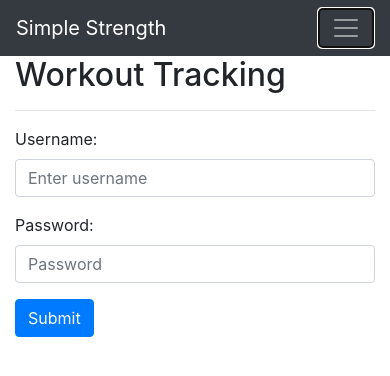
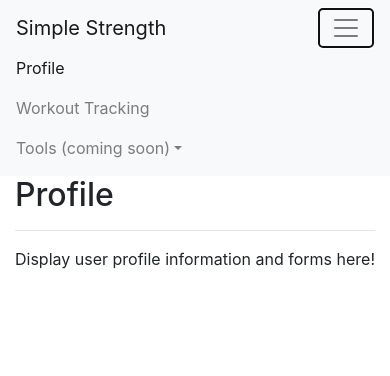
Before and after one commit to dereklcarnley/SimpleStrength-UI, a plain HTML site: page profile.html in a window 390 px wide. Both pictures are taken after a click on the button "Toggle navigation". Drawn offline with nearby package versions, Linux system fonts and the light colour scheme.

Commit message:
Update profile.html

```diff
--- a/profile.html
+++ b/profile.html
@@ -8,65 +8,55 @@
     <meta name="description" content="">
     <meta name="author" content="">
     <link rel="stylesheet" href="https://stackpath.bootstrapcdn.com/bootstrap/4.3.1/css/bootstrap.min.css" integrity="sha384-ggOyR0iXCbMQv3Xipma34MD+dH/1fQ784/j6cY/iJTQUOhcWr7x9JvoRxT2MZw1T" crossorigin="anonymous">
-    <title>Sign In | Simple Strength</title>
+    <title>Profile | Simple Strength</title>
 </head>
 
 <body>
 
-    <nav class="navbar navbar-expand-md bg-dark navbar-dark">
-        <!-- Brand -->
+    <nav class="navbar navbar-expand-lg navbar-light bg-light">
         <a class="navbar-brand" href="#">Simple Strength</a>
-
-        <!-- Toggler/collapsibe Button -->
-        <button class="navbar-toggler" type="button" data-toggle="collapse" data-target="#collapsibleNavbar">
+        <button class="navbar-toggler" type="button" data-toggle="collapse" data-target="#navbarNavDropdown" aria-controls="navbarNavDropdown" aria-expanded="false" aria-label="Toggle navigation">
             <span class="navbar-toggler-icon"></span>
         </button>
-
-        <!-- Navbar links -->
-        <div class="collapse navbar-collapse" id="collapsibleNavbar">
+        <div class="collapse navbar-collapse" id="navbarNavDropdown">
             <ul class="navbar-nav">
-                <li class="nav-item">
-                    <a class="nav-link" href="profile.html">Profile</a>
+                <li class="nav-item active">
+                    <a class="nav-link" href="profile.html">Profile<span class="sr-only">(current)</span></a>
                 </li>
                 <li class="nav-item">
-                    <a class="nav-link" href="#">Workout Tracking</a>
+                    <a class="nav-link" href="tracking.html">Workout Tracking</a>
                 </li>
-                <li class="nav-item">
-                    <a class="nav-link" href="#">Link</a>
+                <li class="nav-item dropdown disabled">
+                    <a class="nav-link dropdown-toggle" href="#" id="navbarDropdownMenuLink" role="button" data-toggle="dropdown" aria-haspopup="true" aria-expanded="false">Tools (coming soon)</a>
+                <div class="dropdown-menu" aria-labelledby="navbarDropdownMenuLink">
+                    <a class="dropdown-item disabled" href="#">Rest Timer</a>
+                    <a class="dropdown-item disabled" href="#">Progress Pictures</a>
+                    <a class="dropdown-item disabled" href="#">Nutrition Calculator</a>
+                </div>
                 </li>
-            </ul>
+          </ul>
         </div>
     </nav>
 
     <div class="container">
         <div class="row">
             <div class="col">
-                <h2>Workout Tracking</h2>
+                <h2>Profile</h2>
                 <hr class="solid">
             </div>
         </div>
     </div>
 
     <div class="container">
-        <form>
-            <div class="form-group">
-                <label for="username">Username:</label>
-                <input type="text" class="form-control" id="username" placeholder="Enter username">
-            </div>
-            <div class="form-group">
-                <label for="password">Password:</label>
-                <input type="password" class="form-control" id="password" placeholder="Password">
-            </div>
-            <button type="submit" class="btn btn-primary">Submit</button>
-        </form>
-    </div>
-
-    <div class="container">
         <div class="row">
             <div class="col">
-
+                Display user profile information and forms here!
             </div>
         </div>
     </div>
+
+    <script src="https://code.jquery.com/jquery-3.2.1.slim.min.js" integrity="sha384-KJ3o2DKtIkvYIK3UENzmM7KCkRr/rE9/Qpg6aAZGJwFDMVNA/GpGFF93hXpG5KkN" crossorigin="anonymous"></script>
+    <script src="https://cdnjs.cloudflare.com/ajax/libs/popper.js/1.12.9/umd/popper.min.js" integrity="sha384-ApNbgh9B+Y1QKtv3Rn7W3mgPxhU9K/ScQsAP7hUibX39j7fakFPskvXusvfa0b4Q" crossorigin="anonymous"></script>
+    <script src="https://maxcdn.bootstrapcdn.com/bootstrap/4.0.0/js/bootstrap.min.js" integrity="sha384-JZR6Spejh4U02d8jOt6vLEHfe/JQGiRRSQQxSfFWpi1MquVdAyjUar5+76PVCmYl" crossorigin="anonymous"></script>
 </body>
 </html>
```
